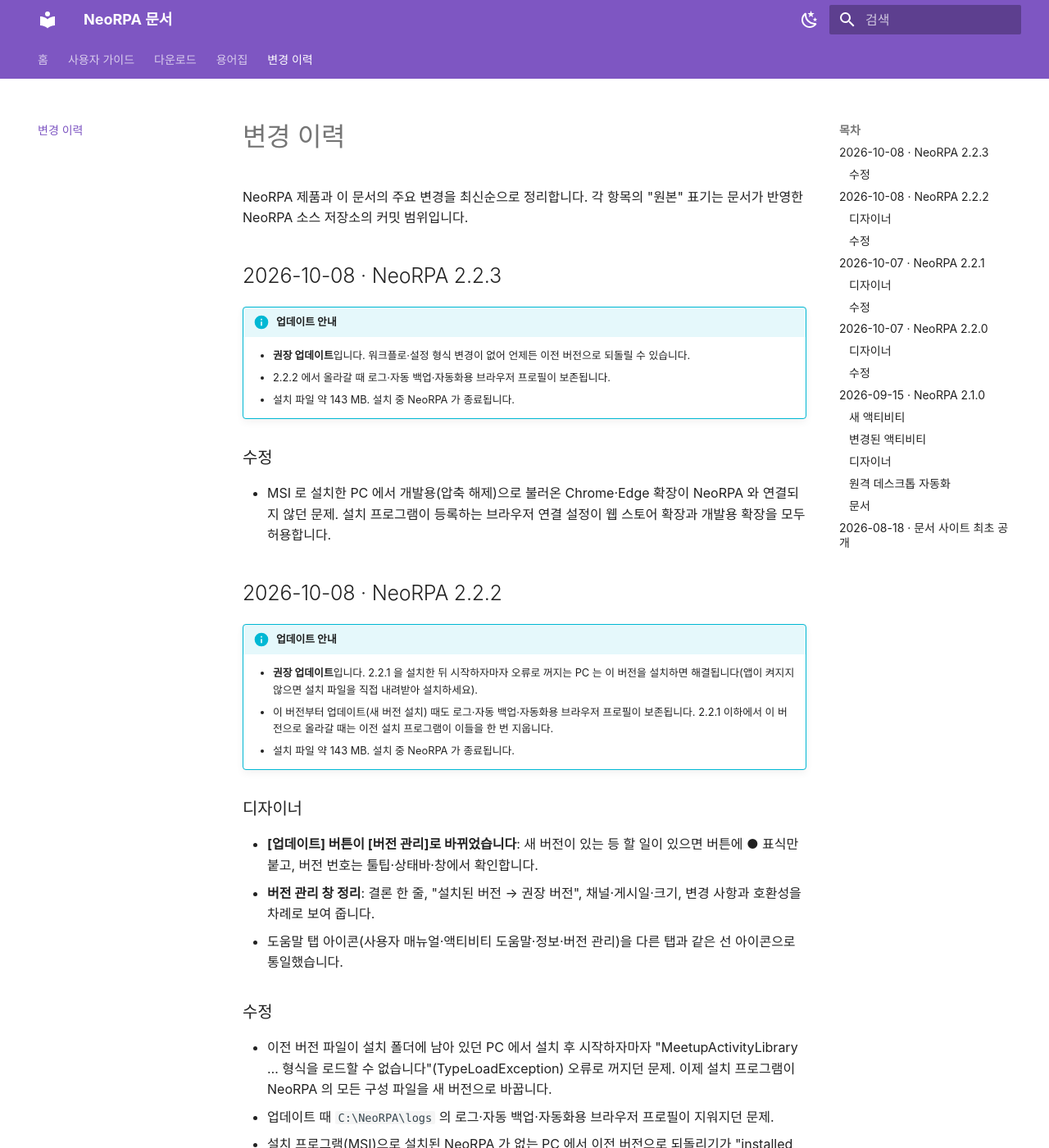
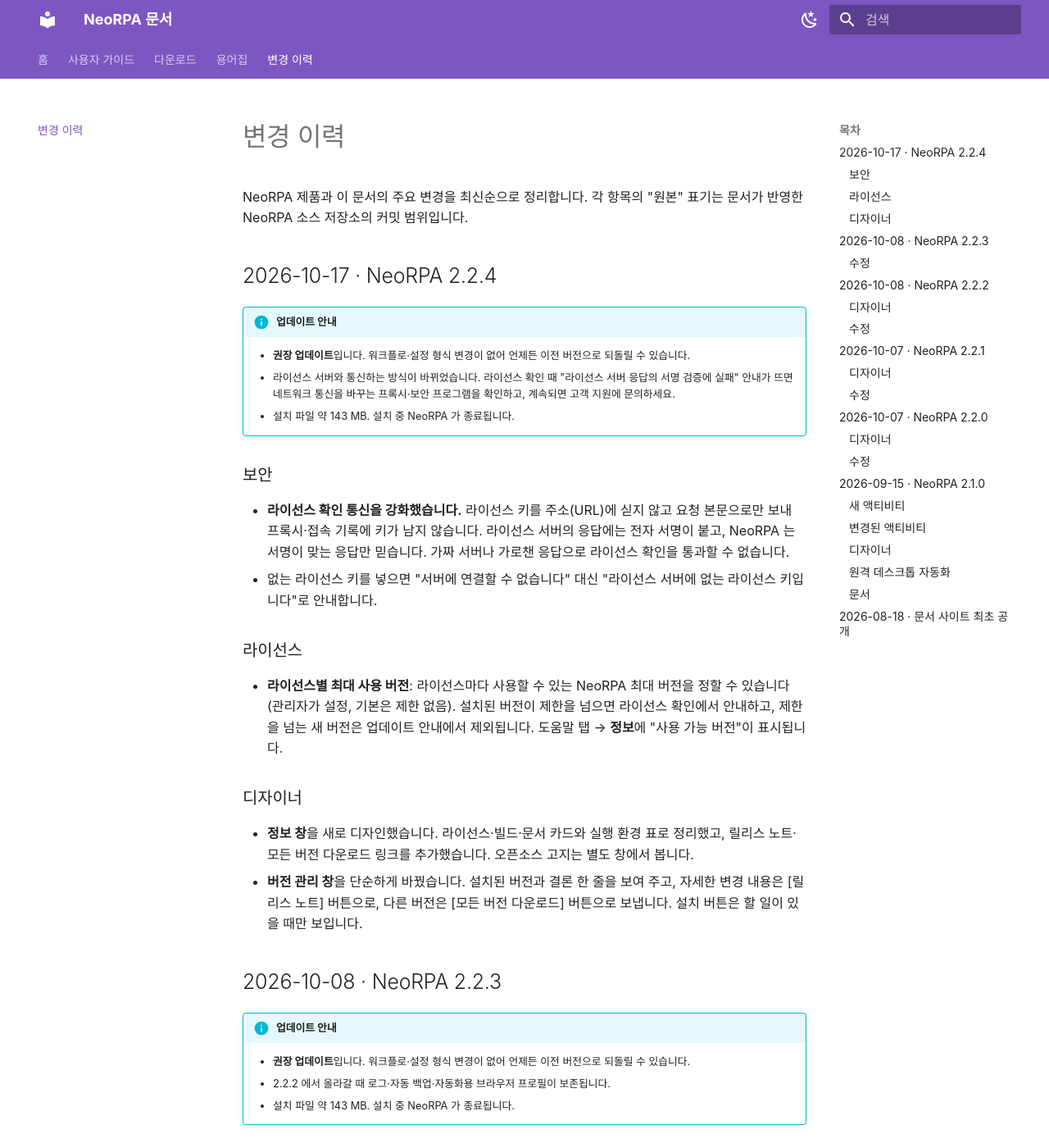
Before and after one commit to DxSolutions1/neorpa-docs, an MkDocs documentation site: the page built from docs/changelog.md, in a window 1280 px wide and 1400 px high. Shown: the whole window at 82% size. Built offline with MkDocs 1.6.1 and Material for MkDocs 9.7.7, drawn with Linux system fonts in a browser that asks for light colours.

Commit message:
changelog: NeoRPA 2.2.4 (라이선스 확인 통신 강화·최대 사용 버전·정보/버전 관리 창)
Co-Authored-By: Claude Fable 5.1 <noreply@anthropic.com>
Claude-Session: https://claude.ai/code/session_01CFWNuKajCEyeshYYXGCSA3

```diff
--- a/docs/changelog.md
+++ b/docs/changelog.md
@@ -1,6 +1,27 @@
 # 변경 이력
 
 NeoRPA 제품과 이 문서의 주요 변경을 최신순으로 정리합니다. 각 항목의 "원본" 표기는 문서가 반영한 NeoRPA 소스 저장소의 커밋 범위입니다.
+
+## 2026-10-17 · NeoRPA 2.2.4 { #v2-2-4 }
+
+!!! info "업데이트 안내"
+    - **권장 업데이트**입니다. 워크플로·설정 형식 변경이 없어 언제든 이전 버전으로 되돌릴 수 있습니다.
+    - 라이선스 서버와 통신하는 방식이 바뀌었습니다. 라이선스 확인 때 "라이선스 서버 응답의 서명 검증에 실패" 안내가 뜨면 네트워크 통신을 바꾸는 프록시·보안 프로그램을 확인하고, 계속되면 고객 지원에 문의하세요.
+    - 설치 파일 약 143 MB. 설치 중 NeoRPA 가 종료됩니다.
+
+### 보안
+
+- **라이선스 확인 통신을 강화했습니다.** 라이선스 키를 주소(URL)에 싣지 않고 요청 본문으로만 보내 프록시·접속 기록에 키가 남지 않습니다. 라이선스 서버의 응답에는 전자 서명이 붙고, NeoRPA 는 서명이 맞는 응답만 믿습니다. 가짜 서버나 가로챈 응답으로 라이선스 확인을 통과할 수 없습니다.
+- 없는 라이선스 키를 넣으면 "서버에 연결할 수 없습니다" 대신 "라이선스 서버에 없는 라이선스 키입니다"로 안내합니다.
+
+### 라이선스
+
+- **라이선스별 최대 사용 버전**: 라이선스마다 사용할 수 있는 NeoRPA 최대 버전을 정할 수 있습니다(관리자가 설정, 기본은 제한 없음). 설치된 버전이 제한을 넘으면 라이선스 확인에서 안내하고, 제한을 넘는 새 버전은 업데이트 안내에서 제외됩니다. 도움말 탭 → **정보**에 "사용 가능 버전"이 표시됩니다.
+
+### 디자이너
+
+- **정보 창**을 새로 디자인했습니다. 라이선스·빌드·문서 카드와 실행 환경 표로 정리했고, 릴리스 노트·모든 버전 다운로드 링크를 추가했습니다. 오픈소스 고지는 별도 창에서 봅니다.
+- **버전 관리 창**을 단순하게 바꿨습니다. 설치된 버전과 결론 한 줄을 보여 주고, 자세한 변경 내용은 [릴리스 노트] 버튼으로, 다른 버전은 [모든 버전 다운로드] 버튼으로 보냅니다. 설치 버튼은 할 일이 있을 때만 보입니다.
 
 ## 2026-10-08 · NeoRPA 2.2.3 { #v2-2-3 }
 
```
